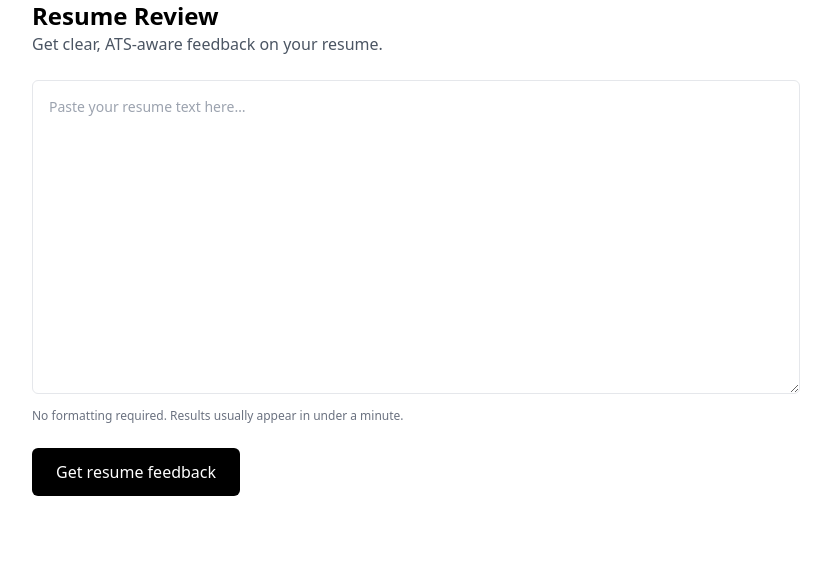
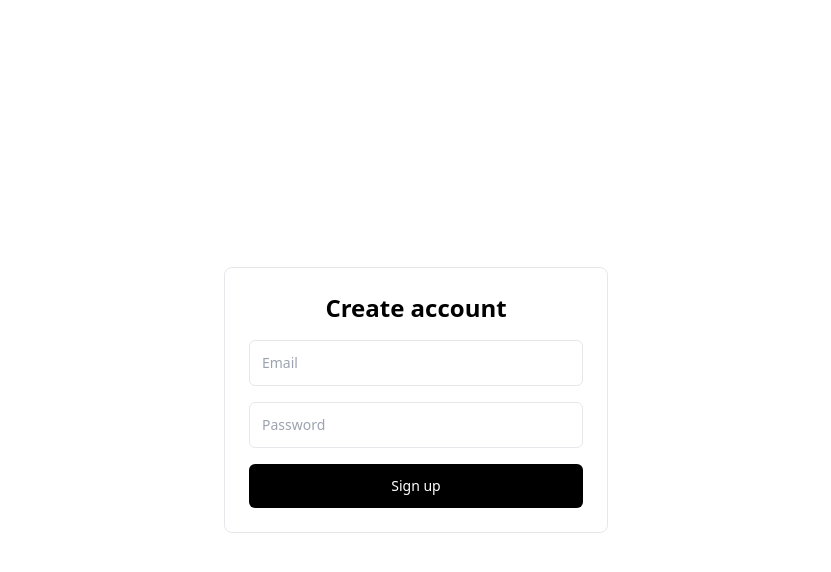
Before and after one commit to Mact2583/bloombold-app, a React (Vite) app: page /signup in a window 1280 px wide. Before the commit this address led to /resume-review. Shown: the top 572 px of the page, without its empty margins (224-1055 px from the left). Built offline with nearby package versions, Linux system fonts and the light colour scheme; no server answers.

Commit message:
login redirects update

```diff
--- a/src/App.jsx
+++ b/src/App.jsx
@@ -3,34 +3,32 @@ import { AuthProvider } from "@/contexts/SupabaseAuthContext";
 import ProtectedRoute from "@/components/ProtectedRoute";
 
 import Login from "@/pages/Login";
+import Signup from "@/pages/Signup";
 import Logout from "@/pages/Logout";
 import ResumeReview from "@/pages/ResumeReview";
 
 import DashboardLayout from "@/layouts/DashboardLayout";
-
-// Dashboard pages
 import Dashboard from "@/pages/dashboard/Dashboard";
 import ResumeReviewHistory from "@/pages/dashboard/ResumeReviewHistory";
 import ResumeReviewDetail from "@/pages/dashboard/ResumeReviewDetail";
 import Upgrade from "@/pages/dashboard/Upgrade";
 import Billing from "@/pages/dashboard/Billing";
-import Profile from "@/pages/dashboard/Profile";
-import Settings from "@/pages/dashboard/Settings";
 
 export default function App() {
   return (
     <AuthProvider>
       <Router>
         <Routes>
-          {/* Entry */}
-          <Route path="/" element={<Navigate to="/resume-review" replace />} />
+          {/* Root */}
+          <Route path="/" element={<Navigate to="/dashboard" replace />} />
 
           {/* Public */}
           <Route path="/login" element={<Login />} />
+          <Route path="/signup" element={<Signup />} />
           <Route path="/logout" element={<Logout />} />
           <Route path="/resume-review" element={<ResumeReview />} />
 
-          {/* Protected dashboard (layout-based) */}
+          {/* Protected Dashboard */}
           <Route
             path="/dashboard"
             element={
@@ -40,16 +38,20 @@ export default function App() {
             }
           >
             <Route index element={<Dashboard />} />
-            <Route path="resume-reviews" element={<ResumeReviewHistory />} />
-            <Route path="resume-reviews/:id" element={<ResumeReviewDetail />} />
+            <Route
+              path="resume-reviews"
+              element={<ResumeReviewHistory />}
+            />
+            <Route
+              path="resume-reviews/:id"
+              element={<ResumeReviewDetail />}
+            />
+            <Route path="upgrade" element={<Upgrade />} />
             <Route path="billing" element={<Billing />} />
-            <Route path="upgrade" element={<Upgrade />} />
-            <Route path="profile" element={<Profile />} />
-            <Route path="settings" element={<Settings />} />
           </Route>
 
           {/* Catch-all */}
-          <Route path="*" element={<Navigate to="/resume-review" replace />} />
+          <Route path="*" element={<Navigate to="/dashboard" replace />} />
         </Routes>
       </Router>
     </AuthProvider>
--- /dev/null
+++ b/src/components/FeedbackPulse.jsx
@@ -0,0 +1,56 @@
+import { useState } from "react";
+import { supabase } from "@/lib/supabaseClient";
+import { useAuth } from "@/contexts/SupabaseAuthContext";
+
+export default function FeedbackPulse() {
+  const { user } = useAuth();
+  const [submitted, setSubmitted] = useState(false);
+  const [loading, setLoading] = useState(false);
+
+  if (!user || submitted) return null;
+
+  const sendFeedback = async (helpful) => {
+    try {
+      setLoading(true);
+
+      await supabase.from("feedback").insert({
+        user_id: user.id,
+        helpful,
+        context: "dashboard_post_review",
+      });
+
+      setSubmitted(true);
+    } catch {
+      // silently fail — feedback must never break UX
+      setSubmitted(true);
+    } finally {
+      setLoading(false);
+    }
+  };
+
+  return (
+    <div className="rounded-lg border bg-gray-50 px-4 py-3 flex items-center justify-between">
+      <p className="text-sm text-gray-700">
+        Was this resume review helpful?
+      </p>
+
+      <div className="flex gap-2">
+        <button
+          disabled={loading}
+          onClick={() => sendFeedback(true)}
+          className="text-sm px-3 py-1 rounded-md border hover:bg-white"
+        >
+          👍 Yes
+        </button>
+
+        <button
+          disabled={loading}
+          onClick={() => sendFeedback(false)}
+          className="text-sm px-3 py-1 rounded-md border hover:bg-white"
+        >
+          👎 Not really
+        </button>
+      </div>
+    </div>
+  );
+}
--- a/src/layouts/DashboardLayout.jsx
+++ b/src/layouts/DashboardLayout.jsx
@@ -97,7 +97,8 @@ const DashboardLayout = () => {
           BloomBold
         </h1>
 
-        <nav className="flex flex-col gap-6">
+        <nav className="flex flex-col gap-8">
+
           {/* Core */}
           <div className="space-y-1">
             <p className="px-3 text-xs font-semibold text-gray-400 uppercase tracking-wide">
@@ -187,9 +188,10 @@ const DashboardLayout = () => {
         {loading ? (
           <DashboardHeaderSkeleton />
         ) : (
-          <header className="flex justify-between items-center mb-8">
+          <header className="flex justify-between items-center mb-10">
             <div className="flex items-center gap-3">
-              <h2 className="text-3xl font-semibold text-gray-900">
+              <h2 className="text-3xl font-semibold text-gray-900 leading-tight">
+
                 {pageTitle}
               </h2>
 
--- a/src/pages/ResumeReview.jsx
+++ b/src/pages/ResumeReview.jsx
@@ -1,10 +1,11 @@
 import { useState } from "react";
 import { useNavigate } from "react-router-dom";
+import { supabase } from "@/lib/supabaseClient";
 import { useAuth } from "@/contexts/SupabaseAuthContext";
 
 export default function ResumeReview() {
   const navigate = useNavigate();
-  const { loading: authLoading } = useAuth();
+  const { user } = useAuth();
 
   const [resumeText, setResumeText] = useState("");
   const [loading, setLoading] = useState(false);
@@ -18,29 +19,45 @@ export default function ResumeReview() {
       return;
     }
 
+    if (!user) {
+      navigate("/login", {
+        replace: true,
+        state: { returnTo: "/resume-review" },
+      });
+      return;
+    }
+
     setLoading(true);
 
     try {
-      const res = await fetch("/api/analyze-resume", {
-        method: "POST",
-        headers: {
-          "Content-Type": "application/json",
-        },
-        body: JSON.stringify({ resumeText }),
-      });
+      const { data, error } = await supabase.functions.invoke(
+        "analyze-resume",
+        {
+          body: { resumeText },
+        }
+      );
 
-      if (!res.ok) {
-        throw new Error("Analysis failed");
+      if (error) {
+        throw error;
       }
 
-      /**
-       * ✅ ALWAYS go to dashboard
-       * ProtectedRoute decides access once auth is ready
-       */
-      navigate("/dashboard", { replace: true });
-    } catch {
+      if (data?.upgradeRequired) {
+        navigate("/dashboard/upgrade", { replace: true });
+        return;
+      }
+
+      if (data?.success && data?.reviewId) {
+        navigate(`/dashboard/resume-reviews/${data.reviewId}`, {
+          replace: true,
+        });
+        return;
+      }
+
+      throw new Error("Unexpected response from analysis service.");
+    } catch (err) {
+      console.error("Resume analysis failed:", err);
       setError(
-        "We couldn’t analyze your resume right now. Please try again."
+        "We couldn’t analyze your resume right now. Please try again in a moment."
       );
     } finally {
       setLoading(false);
@@ -51,9 +68,11 @@ export default function ResumeReview() {
     <div className="max-w-3xl mx-auto space-y-6">
       {/* Header */}
       <div>
-        <h1 className="text-2xl font-semibold">Resume Review</h1>
-        <p className="text-gray-600">
-          Get clear, ATS-aware feedback on your resume.
+        <h1 className="text-2xl font-semibold text-gray-900">
+          Resume Review
+        </h1>
+        <p className="text-gray-600 mt-2">
+          Get clear, ATS-aware feedback — focused on impact, not templates.
         </p>
       </div>
 
--- a/src/pages/Signup.jsx
+++ b/src/pages/Signup.jsx
@@ -25,8 +25,8 @@ const Signup = () => {
       return;
     }
 
-    // Success → go to resume review or dashboard
-    navigate("/resume-review");
+    // ✅ Success → Dashboard is the source of truth
+    navigate("/dashboard", { replace: true });
   };
 
   return (
@@ -35,14 +35,19 @@ const Signup = () => {
         onSubmit={handleSignup}
         className="w-full max-w-sm space-y-4 border rounded-lg p-6"
       >
-        <h1 className="text-2xl font-semibold text-center">Create account</h1>
+        <h1 className="text-2xl font-semibold text-center">
+          Create account
+        </h1>
 
         <input
           type="email"
           placeholder="Email"
           className="w-full border rounded-md p-3 text-sm"
           value={email}
-          onChange={(e) => setEmail(e.target.value)}
+          onChange={(e) => {
+            setEmail(e.target.value);
+            if (error) setError(null);
+          }}
           required
         />
 
@@ -51,7 +56,10 @@ const Signup = () => {
           placeholder="Password"
           className="w-full border rounded-md p-3 text-sm"
           value={password}
-          onChange={(e) => setPassword(e.target.value)}
+          onChange={(e) => {
+            setPassword(e.target.value);
+            if (error) setError(null);
+          }}
           required
         />
 
--- a/src/pages/dashboard/Dashboard.jsx
+++ b/src/pages/dashboard/Dashboard.jsx
@@ -3,6 +3,7 @@ import { useNavigate } from "react-router-dom";
 import { supabase } from "@/lib/supabaseClient";
 import { useAuth } from "@/contexts/SupabaseAuthContext";
 import LoadingSkeleton from "@/components/LoadingSkeleton";
+import FeedbackPulse from "@/components/FeedbackPulse";
 
 export default function Dashboard() {
   const navigate = useNavigate();
@@ -99,7 +100,7 @@ export default function Dashboard() {
       </div>
 
       {/* Resume Reviews */}
-      <div className="rounded-lg border bg-white p-6 shadow-sm space-y-6">
+      <div className="rounded-lg border bg-white p-6 shadow-sm space-y-5">
         <div>
           <h2 className="text-lg font-semibold text-gray-900">
             Resume Reviews
@@ -165,6 +166,7 @@ export default function Dashboard() {
                 </button>
               )}
             </div>
+            <FeedbackPulse />
           </div>
         )}
       </div>
```
